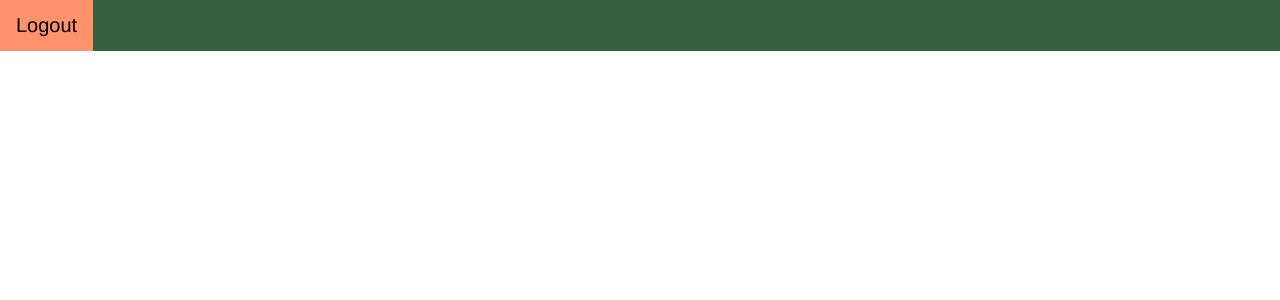
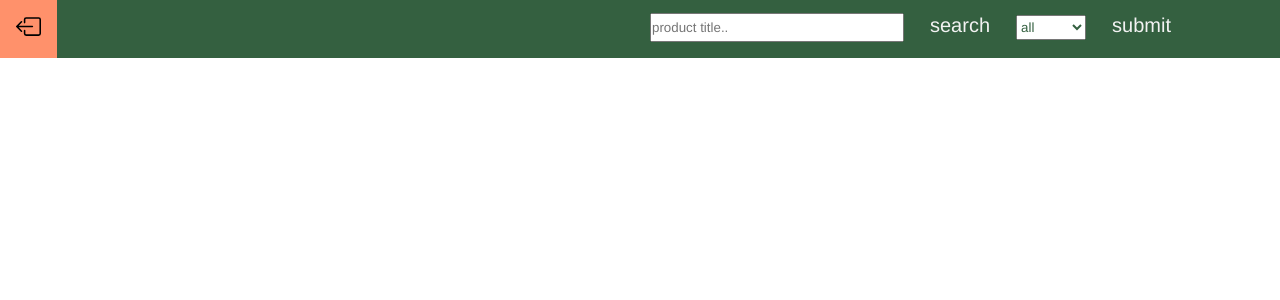
Before and after one commit to C4-AhlamAljawahreh/MERAKI_Academy_Project_4, a React (Create React App) app in the folder frontend/: page / in a window 1280 px wide. Shown: the top 300 px of the page. Built offline with nearby package versions, Linux system fonts and the light colour scheme; a web font is replaced by a local one.

Commit message:
add svg insted of logout button

```diff
--- a/frontend/src/components/Navigation.js
+++ b/frontend/src/components/Navigation.js
@@ -1,10 +1,10 @@
-import React,{useContext} from "react";
+import React, { useContext } from "react";
 import { AuthContext } from "../context/auth";
 import { Link } from "react-router-dom";
-
+import Search from "./Search";
 
 const Navigation = () => {
-    const {isLogIn,logout,role,username} = useContext(AuthContext)
+  const { isLogIn, logout, role, username } = useContext(AuthContext);
   return (
     <>
       <div className="Navigation" style={{ display: "flex", gap: "20px" }}>
@@ -12,25 +12,48 @@ const Navigation = () => {
           <>
             <Link to="/login">login </Link>
             <Link to="/register">register</Link>
-
           </>
         ) : (
           <>
-                {role =='user'?<>
+            {role == "user" ? (
+              <>
                 <Link to="/market">Market</Link>
                 <Link to="/cart">Mycart</Link>
-                </>:<>
-                </>}
-                {role=='admin'?<>
+              </>
+            ) : (
+              <></>
+            )}
+            {role == "admin" ? (
+              <>
                 <Link to="/market">Market</Link>
                 <Link to="/newProduct">NewProduct</Link>
                 <Link to="/order">Orders</Link>
-                </>:<>
+              </>
+            ) : (
+              <></>
+            )}
 
-                </>}
-
-                <button onClick={logout}>Logout</button>
+            <button className="logOut" onClick={logout}>
+            <svg
+            onClick={logout}
+              xmlns="http://www.w3.org/2000/svg"
+              width="25"
+              height="25"
+              fill="currentColor"
+              className="svgLogOut"
+              viewBox="0 0 16 16"
+            >
+              <path
+                fill-rule="evenodd"
+                d="M6 12.5a.5.5 0 0 0 .5.5h8a.5.5 0 0 0 .5-.5v-9a.5.5 0 0 0-.5-.5h-8a.5.5 0 0 0-.5.5v2a.5.5 0 0 1-1 0v-2A1.5 1.5 0 0 1 6.5 2h8A1.5 1.5 0 0 1 16 3.5v9a1.5 1.5 0 0 1-1.5 1.5h-8A1.5 1.5 0 0 1 5 12.5v-2a.5.5 0 0 1 1 0v2z"
+              />
+              <path
+                fill-rule="evenodd"
+                d="M.146 8.354a.5.5 0 0 1 0-.708l3-3a.5.5 0 1 1 .708.708L1.707 7.5H10.5a.5.5 0 0 1 0 1H1.707l2.147 2.146a.5.5 0 0 1-.708.708l-3-3z"
+              />
+            </svg></button>
             <p className="username">{username}</p>
+            <Search />
           </>
         )}
       </div>
```
Lines whose indentation alone changed are shown as unchanged.
